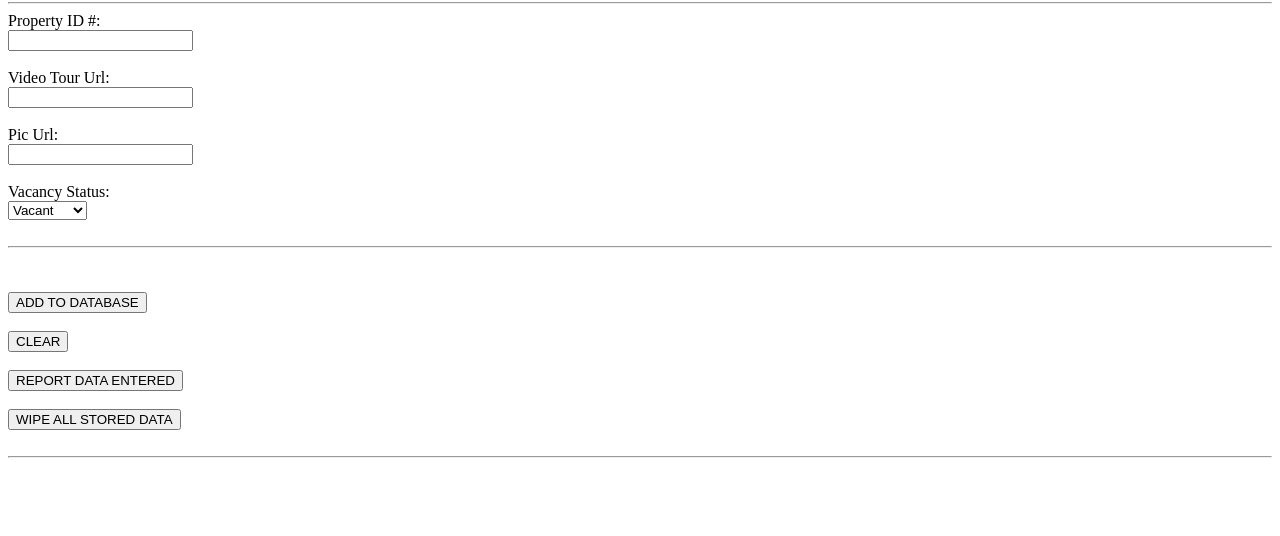
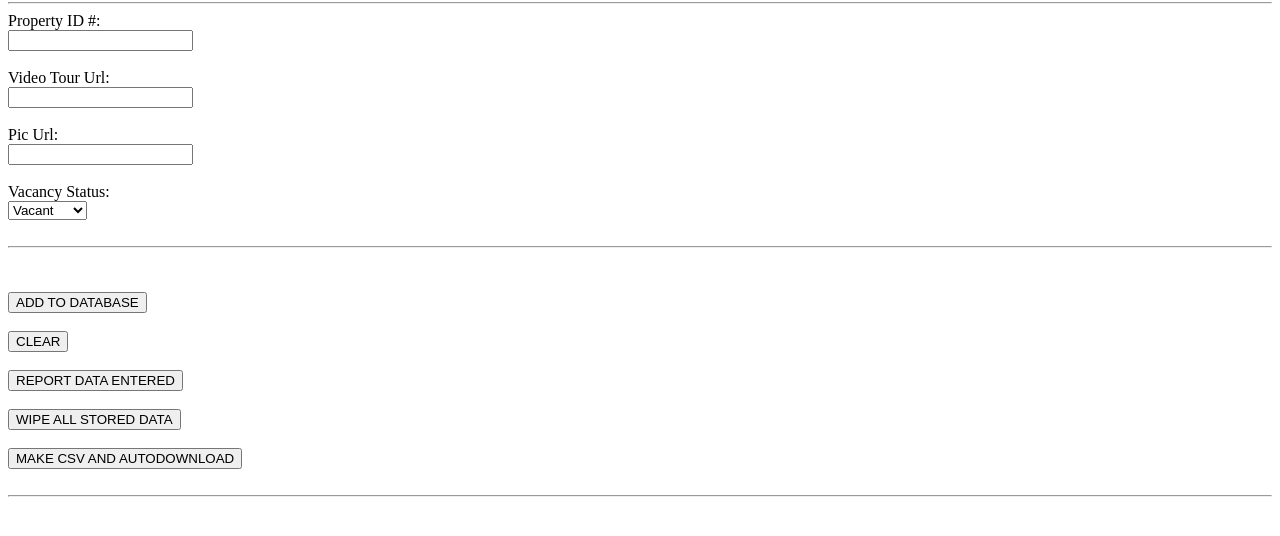
Before and after one commit to billthedataguy/property-vacancies, a plain HTML site: page sqlite_approach/index.html in a window 1280 px wide. Shown: the part 78-614 px from the top of the page. Drawn offline with Linux system fonts and the light colour scheme.

Commit message:
Adding download as CSV button

```diff
--- a/sqlite_approach/index.html
+++ b/sqlite_approach/index.html
@@ -47,6 +47,8 @@
         <br><br>
         <button id="wipeButton" onclick="wipeData()">WIPE ALL STORED DATA</button>
         <br><br>
+        <button id="csvButton" onclick="saveData()">MAKE CSV AND AUTODOWNLOAD</button>
+        <br><br>
         <hr>
 
         <div id="resultsDiv"></div>
--- a/sqlite_approach/script.js
+++ b/sqlite_approach/script.js
@@ -59,3 +59,28 @@ function wipeData() {
   location.reload();
 
 }
+
+function saveData() {
+
+  console.log(localStorage);
+
+
+
+}
+
+    // var recordLocalStored;
+  // var csvData = [];
+
+  // for (var i=0; i<=localStorage.length; i++) {
+
+  //   recordLocalStored = [localStorage.getItem(localStorage.key(i))];
+
+  //   if (recordLocalStored != null) {
+
+  //     csvData.push(recordLocalStored);
+
+  //   }
+  // }
+
+  // var resultsDiv = document.querySelector("#resultsDiv");
+  // resultsDiv.innerHTML = "<br>" + csvData;
```
